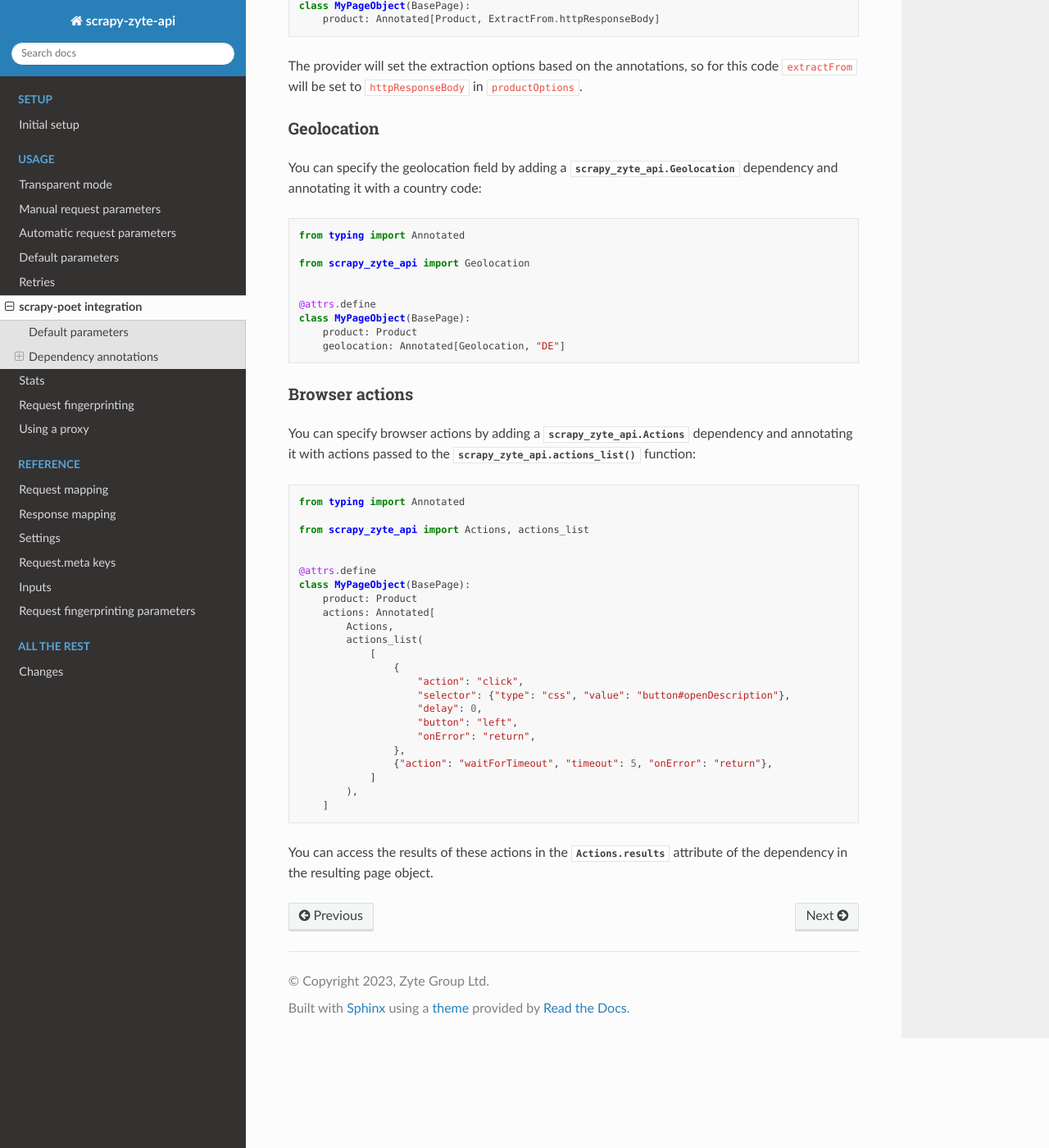
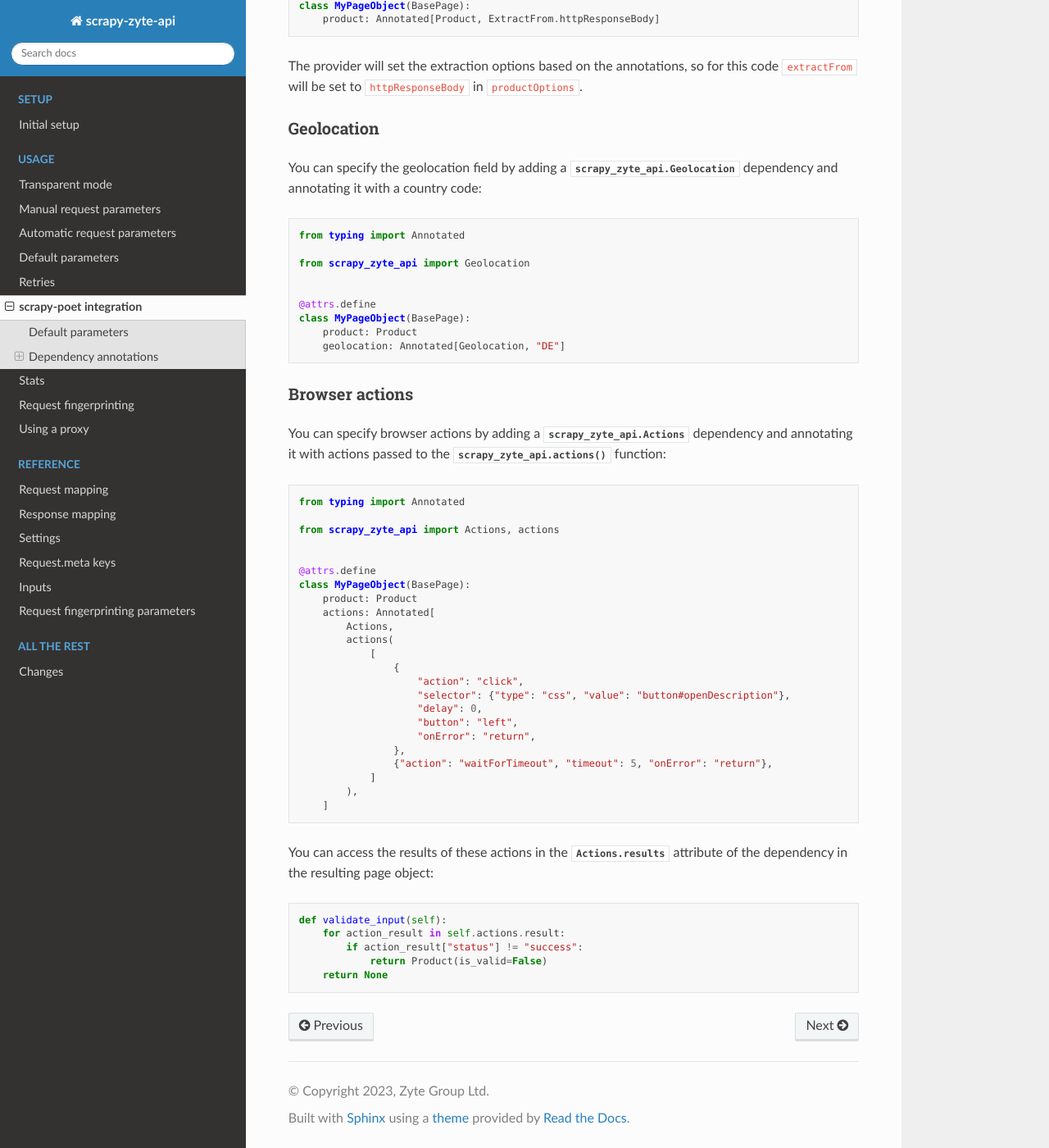
Before and after one commit to scrapy-plugins/scrapy-zyte-api, a Sphinx documentation site: the page built from docs/usage/scrapy-poet.rst, in a window 1280 px wide and 1400 px high, scrolled down 1643 px. Shown: the whole window at 82% size. Built offline with Sphinx 7.4.7 and the Read the Docs theme 2.0.0, drawn with Linux system fonts in a browser that asks for light colours.

Commit message:
Address review feedback.

```diff
--- a/docs/reference/inputs.rst
+++ b/docs/reference/inputs.rst
@@ -59,4 +59,4 @@ Built-in input annotations
 .. autoenum:: scrapy_zyte_api.ExtractFrom
     :members:
 
-.. autofunction:: scrapy_zyte_api.actions_list
+.. autofunction:: scrapy_zyte_api.actions
--- a/docs/usage/scrapy-poet.rst
+++ b/docs/usage/scrapy-poet.rst
@@ -113,13 +113,13 @@ Browser actions
 
 You can specify browser actions by adding a :class:`scrapy_zyte_api.Actions`
 dependency and annotating it with actions passed to the
-:func:`scrapy_zyte_api.actions_list` function:
+:func:`scrapy_zyte_api.actions` function:
 
 .. code-block:: python
 
     from typing import Annotated
 
-    from scrapy_zyte_api import Actions, actions_list
+    from scrapy_zyte_api import Actions, actions
 
 
     @attrs.define
@@ -127,7 +127,7 @@ dependency and annotating it with actions passed to the
         product: Product
         actions: Annotated[
             Actions,
-            actions_list(
+            actions(
                 [
                     {
                         "action": "click",
@@ -143,4 +143,12 @@ dependency and annotating it with actions passed to the
 
 You can access the results of these actions in the
 :attr:`.Actions.results` attribute of the dependency in the
-resulting page object.
+resulting page object:
+
+.. code-block:: python
+
+    def validate_input(self):
+        for action_result in self.actions.result:
+            if action_result["status"] != "success":
+                return Product(is_valid=False)
+        return None
--- a/scrapy_zyte_api/__init__.py
+++ b/scrapy_zyte_api/__init__.py
@@ -5,7 +5,7 @@ if _NEEDS_EARLY_REACTOR:
 
     install_reactor("twisted.internet.asyncioreactor.AsyncioSelectorReactor")
 
-from ._annotations import ExtractFrom, actions_list
+from ._annotations import ExtractFrom, actions
 from ._middlewares import (
     ScrapyZyteAPIDownloaderMiddleware,
     ScrapyZyteAPISpiderMiddleware,
```
Also changed, not shown: 4 other files.
